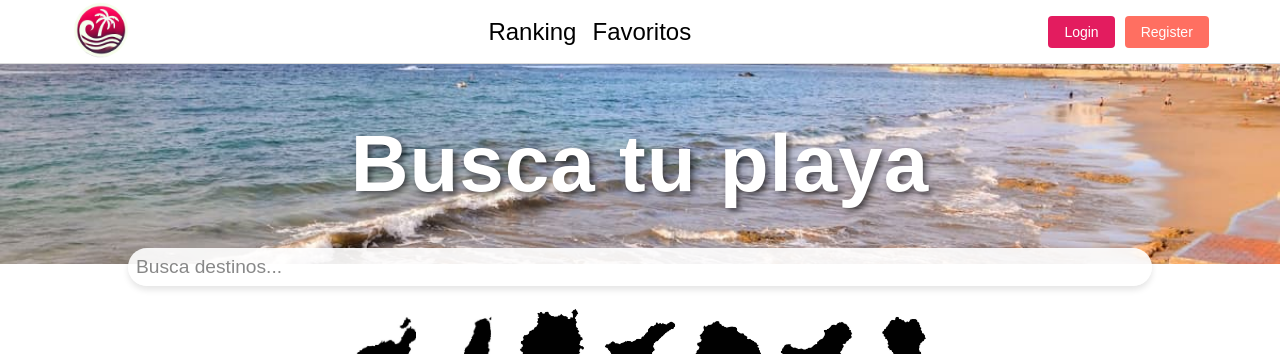
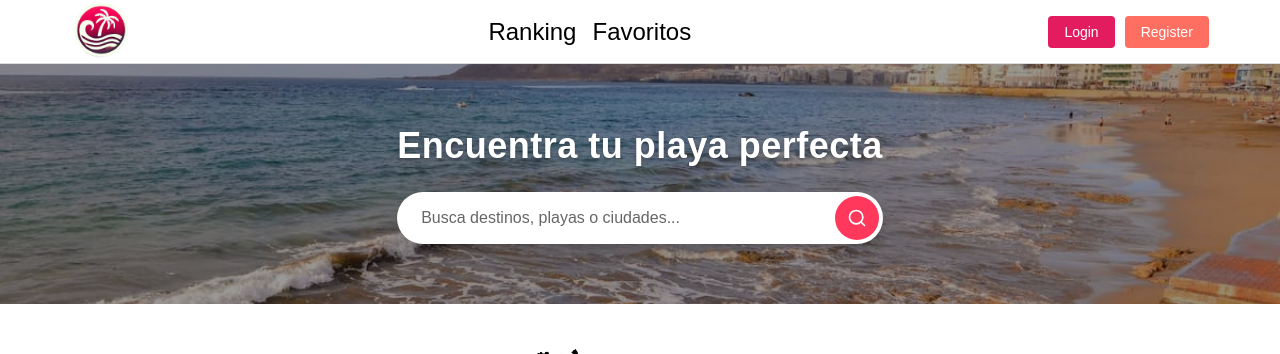
Before and after one commit to SergioAcostaTer/playa-front-angular, an Angular app: page / in a window 1280 px wide. Shown: the top 354 px of the page. Built offline with nearby package versions, Linux system fonts and the light colour scheme.

Commit message:
feat: enhance home page banner with improved layout and search functionality

```diff
--- a/src/app/pages/home/home.component.css
+++ b/src/app/pages/home/home.component.css
@@ -2,72 +2,124 @@
   background-image: url("/images/las-canteras.jpg");
   background-size: cover;
   background-position: center;
-  height: 25vh;
+  height: 30vh; /* Taller for a more immersive feel */
+  position: relative;
   display: flex;
-  flex-direction: column;
   align-items: center;
   justify-content: center;
+  overflow: hidden;
+}
+
+.banner::before {
+  content: '';
+  position: absolute;
+  top: 0;
+  left: 0;
+  width: 100%;
+  height: 100%;
+  background: rgba(0, 0, 0, 0.4); /* Subtle overlay for contrast */
+  z-index: 1;
+}
+
+.banner__content {
+  position: relative;
+  z-index: 2;
+  text-align: center;
   color: white;
-  font-size: 2.5rem;
-  font-weight: 700;
-  text-shadow: 3px 3px 6px rgba(0, 0, 0, 0.6);
-  position: relative;
-  padding: 0 20px;
+  padding: 0 1rem;
 }
 
 .banner__title {
-  margin: 0;
-  text-align: center;
+  font-size: 2.25rem; /* Clean, readable size */
+  font-weight: 600; /* Bold but not overly heavy */
+  margin-bottom: 1.5rem;
   line-height: 1.2;
-  letter-spacing: 1px;
+  letter-spacing: 0.5px;
+  text-shadow: 0 2px 4px rgba(0, 0, 0, 0.3);
 }
 
 .banner__search {
-  width: 80%;
-  margin-top: 20px;
-  position: absolute;
-  margin: auto 0;
-  bottom: -22px;
+  max-width: 600px; /* Constrain width like Airbnb */
+  width: 100%;
+  margin: 0 auto;
+}
+
+.search-container {
+  display: flex;
+  align-items: center;
+  background: white;
+  border-radius: 32px; /* Rounded, modern look */
+  box-shadow: 0 4px 12px rgba(0, 0, 0, 0.15); /* Soft shadow */
+  overflow: hidden;
+  transition: box-shadow 0.2s ease;
+}
+
+.search-container:hover {
+  box-shadow: 0 6px 16px rgba(0, 0, 0, 0.2); /* Hover effect */
 }
 
 .banner__input {
-  width: 100%;
-  padding: 0.5rem;
-  font-size: 1.2rem;
+  flex: 1;
   border: none;
-  border-radius: 50px;
+  padding: 1rem 1.5rem;
+  font-size: 1rem;
   color: #333;
-  background-color: rgba(255, 255, 255, 0.9);
-  box-shadow: 0 4px 6px rgba(0, 0, 0, 0.1);
+  background: transparent;
   outline: none;
-  transition: all 0.3s ease;
 }
 
 .banner__input::placeholder {
-  color: #888;
+  color: #666;
+  font-weight: 400;
 }
 
-.banner__input:focus {
-  background-color: #fff;
-  box-shadow: 0 6px 10px rgba(0, 0, 0, 0.15);
+.search-button {
+  background: #ff385c; /* Airbnb-like vibrant color */
+  border: none;
+  padding: 0.75rem;
+  border-radius: 50%;
+  margin: 0.25rem;
+  display: flex;
+  align-items: center;
+  justify-content: center;
+  cursor: pointer;
+  transition: background 0.2s ease;
 }
 
+.search-button:hover {
+  background: #e31c5f; /* Darker shade on hover */
+}
+
+.search-button svg {
+  color: white;
+}
+
+/* Responsive Design */
 @media (max-width: 768px) {
   .banner {
     height: 30vh;
   }
 
   .banner__title {
-    font-size: 4rem;
+    font-size: 1.75rem;
+  }
+
+  .search-container {
+    margin: 0 1rem;
   }
 }
 
-@media (max-width: 768px) {
-  .banner {
-    height: 25vh;
+@media (max-width: 480px) {
+  .banner__title {
+    font-size: 1.5rem;
   }
 
-  .banner__title {
-    font-size: 2.5rem;
+  .banner__input {
+    padding: 0.75rem 1rem;
+    font-size: 0.9rem;
+  }
+
+  .search-button {
+    padding: 0.5rem;
   }
 }
--- a/src/app/pages/home/home.component.html
+++ b/src/app/pages/home/home.component.html
@@ -1,14 +1,29 @@
 <div class="banner">
-  <h1 class="banner__title">Busca tu playa</h1>
-  <div class="banner__search">
-    <input class="banner__input" type="text" placeholder="Busca destinos...">
+  <div class="banner__content">
+    <h1 class="banner__title">Encuentra tu playa perfecta</h1>
+    <div class="banner__search">
+      <form (ngSubmit)="searchBeaches()">
+        <div class="search-container">
+          <input class="banner__input" type="text" [(ngModel)]="searchQuery" name="searchQuery"
+            placeholder="Busca destinos, playas o ciudades..." required />
+          <button type="submit" class="search-button">
+            <svg xmlns="http://www.w3.org/2000/svg" width="20" height="20" viewBox="0 0 24 24" fill="none"
+              stroke="currentColor" stroke-width="2" stroke-linecap="round" stroke-linejoin="round">
+              <circle cx="11" cy="11" r="8"></circle>
+              <line x1="21" y1="21" x2="16.65" y2="16.65"></line>
+            </svg>
+          </button>
+        </div>
+      </form>
+    </div>
   </div>
 </div>
 
-<!-- Show the content when the loading is false -->
 <app-category-list [categories]="categories"></app-category-list>
 
-<app-beach-grid *ngIf="!loading" [beaches]="beaches"></app-beach-grid>
+<div style="padding: 0.5rem;">
+  <app-beach-grid *ngIf="!loading" [beaches]="beaches"></app-beach-grid>
+</div>
 
 <div *ngIf="loading" class="loading-indicator">
   <p>Loading...</p>
--- a/src/app/pages/home/home.component.ts
+++ b/src/app/pages/home/home.component.ts
@@ -1,17 +1,25 @@
-// src/app/home.component.ts
 import { CommonModule } from '@angular/common';
 import { Component, OnInit } from '@angular/core';
-import { CategoryListComponent } from '../../components/category-list/category-list.component';
+import { Router } from '@angular/router';
+import { FormsModule } from '@angular/forms'; // Import FormsModule
+// import { CategoryListComponent } from '../../components/category-list/category-list.component';
 import { BeachGridComponent } from '../../components/beach-grid/beach-grid.component';
-import { getBeaches } from '../../services/getBeaches';
-import { getCategories } from '../../services/getCategories';
 import { Beach } from '../../models/beach';
 import { Category } from '../../models/category';
+import { getCategories } from '../../services/getCategories';
+import { getBeaches } from '../../services/getBeaches';
+import { CategoryListComponent } from "../../components/category-list/category-list.component";
 
 @Component({
   selector: 'app-home',
   standalone: true,
-  imports: [CommonModule, CategoryListComponent, BeachGridComponent],
+  imports: [
+    CommonModule,
+    FormsModule,
+    // CategoryListComponent,
+    BeachGridComponent,
+    CategoryListComponent
+],
   templateUrl: './home.component.html',
   styleUrls: ['./home.component.css'],
 })
@@ -19,15 +27,23 @@ export class HomePageComponent implements OnInit {
   categories: Category[] = [];
   beaches: Beach[] = [];
   loading = true;
+  searchQuery: string = '';
+
+  constructor(private router: Router) {}
 
   async ngOnInit() {
     try {
       this.beaches = await getBeaches();
       this.categories = await getCategories();
     } catch (error) {
-      console.error('Error fetching beaches:', error);
     } finally {
       this.loading = false;
     }
   }
+
+  searchBeaches() {
+    if (this.searchQuery.trim()) {
+      this.router.navigate(['/search'], { queryParams: { q: this.searchQuery.trim() } });
+    }
+  }
 }
```
